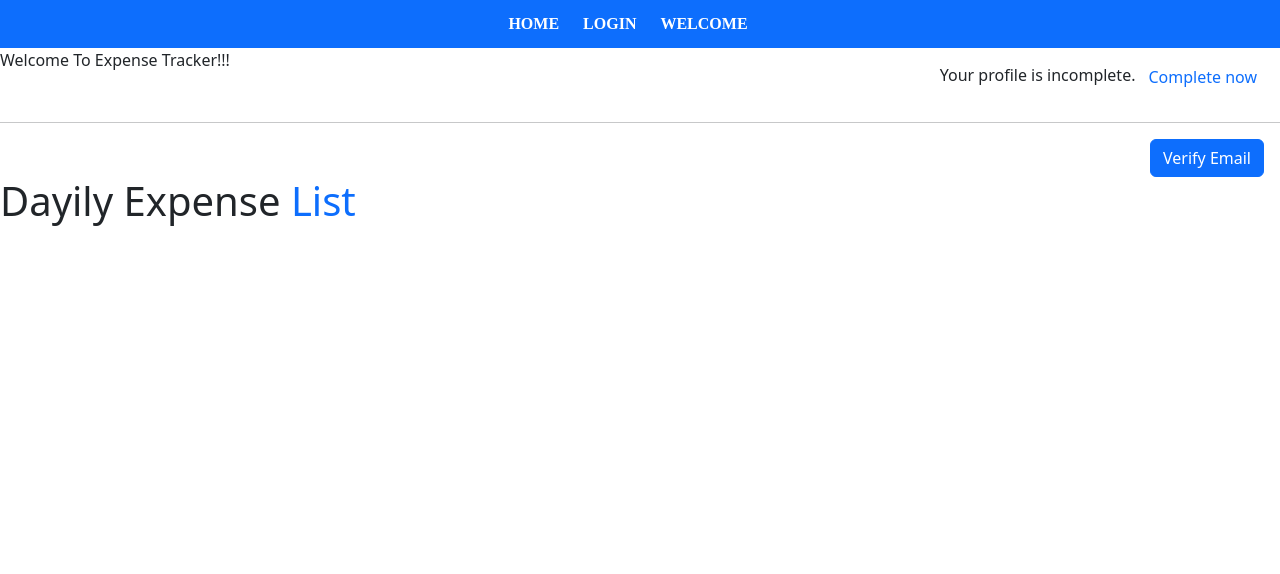
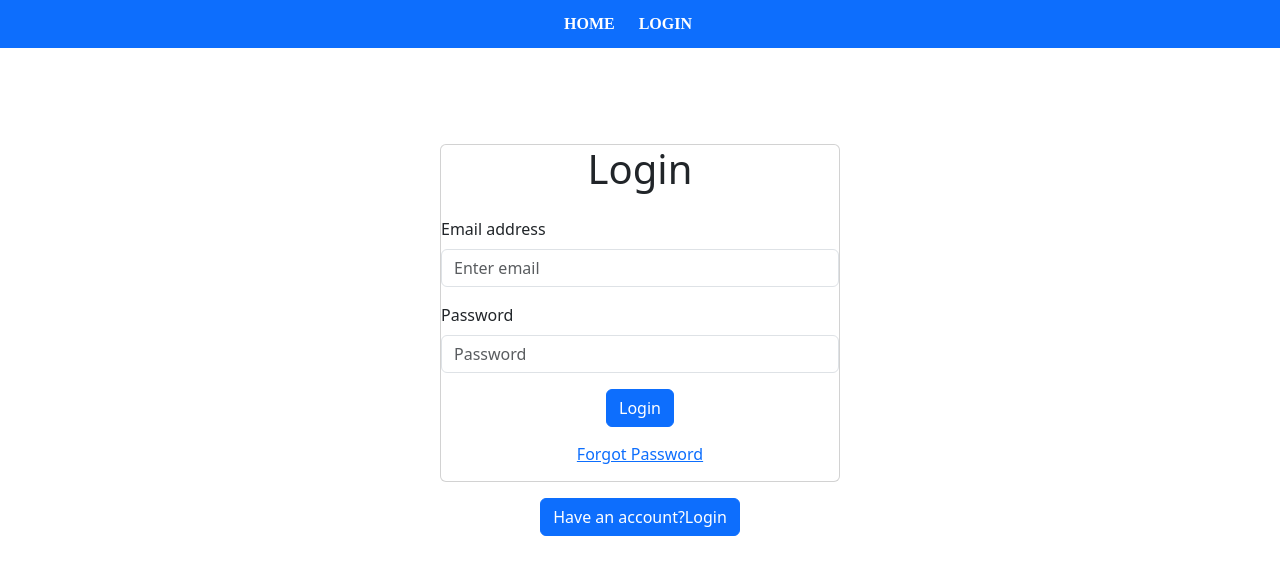
Before and after one commit to roshani2022/Expense-Tracker, a React (Create React App) app: page /Welcome in a window 1280 px wide. Shown: the top 574 px of the page. Built offline with nearby package versions, Linux system fonts and the light colour scheme.

Commit message:
Doing the Expense Tracker the right way using redux

```diff
--- a/package.json
+++ b/package.json
@@ -4,6 +4,7 @@
   "private": true,
   "dependencies": {
     "@fortawesome/fontawesome-free": "^6.5.1",
+    "@reduxjs/toolkit": "^2.0.1",
     "@testing-library/jest-dom": "^5.17.0",
     "@testing-library/react": "^13.4.0",
     "@testing-library/user-event": "^13.5.0",
@@ -13,6 +14,7 @@
     "react-bootstrap": "^2.9.1",
     "react-dom": "^18.2.0",
     "react-icons": "^4.12.0",
+    "react-redux": "^9.0.4",
     "react-router-dom": "^5.3.4",
     "react-scripts": "5.0.1",
     "web-vitals": "^2.1.4"
--- a/src/App.js
+++ b/src/App.js
@@ -1,5 +1,5 @@
-import React,{useContext} from "react";
-import { Route, BrowserRouter,Switch } from "react-router-dom";
+import React from "react";
+import { Route, BrowserRouter, Switch } from "react-router-dom";
 import "./App.css";
 import Login from "./Component/Login/Login";
 import Welcome from "./Component/Pages/Welcome";
@@ -8,35 +8,32 @@ import Home from "./Component/Pages/Home";
 import ProfilePage from "./Component/Pages/ProfilePage";
 import ForgotPassWord from "./Component/Pages/ForgotPassWord";
 import Expense from "./Component/Expense/Expense";
-
-import LoginContext from "./Component/Store/LoginContex";
+import { useSelector } from "react-redux";
 
 function App() {
+  const login = useSelector((state) => state.auth.isAuthenticated);
 
-  const loginCtx = useContext(LoginContext)
-  const isLoggin = loginCtx.isLoggedIn
   return (
     <BrowserRouter>
       <Root>
         <Switch>
-       <Route path='/' exact>
+          <Route path="/" exact>
             <Home />
           </Route>
-        <Route path='/Login'>
-          <Login/>
+          <Route path="/Login">
+            <Login />
           </Route>
-        <Route path='/Welcome'>
-          <Welcome/>
+
+          <Route path="/Welcome">{login ? <Welcome /> : <Login />}</Route>
+          <Route path="/ProfilePage">
+            <ProfilePage />
           </Route>
-        <Route path='/ProfilePage'>
-          <ProfilePage/>
+          <Route path="/ForgotPassWord">
+            <ForgotPassWord />
           </Route>
-        <Route path='/ForgotPassWord'>
-         <ForgotPassWord/>
-        </Route>
-        {isLoggin && (
-          <Route path='/Expense'>
-           <Expense/>
+          {login && (
+            <Route path="/Expense">
+              <Expense />
             </Route>
           )}
         </Switch>
--- a/src/Component/Expense/ExpneseForm.js
+++ b/src/Component/Expense/ExpneseForm.js
@@ -1,15 +1,25 @@
-import React, { useState, useContext,useEffect } from "react";
+import React, { useState, useEffect } from "react";
 import { Card, Form, Button } from "react-bootstrap";
-import ExpenseContext from "../Store/ExpenseContext";
+import { useSelector, useDispatch } from "react-redux";
+import { expenseActions } from "../../store/expense";
 
 const ExpenseForm = () => {
-  const expenseContext = useContext(ExpenseContext);
+  let url =
+    "https://expense-tracker-c2f34-default-rtdb.firebaseio.com/expenses.json";
 
-  const editedExpense = expenseContext.editedExpense;
+  const dispatch = useDispatch();
+  const editedExpense = useSelector((state) => state.expenses.editedExpense);
+  const expenses = useSelector((state) => state.expenses.expenses);
 
-  const [amount, setAmount] = useState(editedExpense ? editedExpense.amount : "");
-  const [detail, setDetail] = useState(editedExpense ? editedExpense.detail : "");
-  const [category, setCategory] = useState(editedExpense ? editedExpense.category : "Food");
+  const [amount, setAmount] = useState(
+    editedExpense ? editedExpense.amount : ""
+  );
+  const [detail, setDetail] = useState(
+    editedExpense ? editedExpense.detail : ""
+  );
+  const [category, setCategory] = useState(
+    editedExpense ? editedExpense.category : "Food"
+  );
 
   useEffect(() => {
     setAmount(editedExpense ? editedExpense.amount : "");
@@ -17,7 +27,35 @@ const ExpenseForm = () => {
     setCategory(editedExpense ? editedExpense.category : "Food");
   }, [editedExpense]);
 
+  useEffect(() => {
+    const getData = async () => {
+      try {
+        const res = await fetch(url);
 
+        if (res.ok) {
+          const data = await res.json();
+          console.log("get", data);
+
+          if (data) {
+            const expensesData = Object.entries(data).map(([id, expense]) => ({
+              id,
+              ...expense,
+            }));
+
+            dispatch(expenseActions.setExpenses(expensesData));
+          } else {
+            dispatch(expenseActions.setExpenses([]));
+          }
+        } else {
+          console.log("Failed to fetch data:", res.status);
+        }
+      } catch (err) {
+        console.log("Error fetching data:", err);
+      }
+    };
+
+    getData();
+  }, [dispatch]);
 
   const amountHandler = (event) => {
     setAmount(event.target.value);
@@ -41,16 +79,62 @@ const ExpenseForm = () => {
         category: category,
       };
 
-      expenseContext.updateExpense(updatedExpense);
+
+
+      try {
+        const res = await fetch(
+          `https://expense-tracker-c2f34-default-rtdb.firebaseio.com/expenses/${updatedExpense.id}.json`,
+          {
+            method: "PUT", // Use PUT method for updating
+            body: JSON.stringify(updatedExpense),
+            headers: {
+              "Content-Type": "application/json",
+            },
+          }
+        );
+
+        if (res.ok) {
+          dispatch(expenseActions.updateExpenses(updatedExpense));
+
+          console.log("Expense updated successfully");
+          alert("Expense updated successfully");
+        } else {
+          throw new Error("Failed to update expense");
+        }
+
+      } catch (err) {
+        console.log(err);
+        alert("Failed to update expense");
+      }
     } else {
-      let expenses = {
-
+      let newExpense = {
         amount,
         detail,
         category,
       };
+      try {
+        const res = await fetch(url, {
+          method: "POST",
+          body: JSON.stringify(newExpense),
+          headers: {
+            "Content-Type": "application/json",
+          },
+        });
+        if (res.ok) {
+          const data = await res.json();
+          newExpense.id = data.name;
 
-      expenseContext.addExpense(expenses);
+          console.log(data.name);
+
+          dispatch(expenseActions.addExpenses([...expenses, newExpense]));
+          console.log("expenses context", expenses);
+        } else {
+          console.log(res.error);
+        }
+      } catch (error) {
+        console.log(error);
+      }
+
     }
 
     setAmount("");
@@ -74,7 +158,7 @@ const ExpenseForm = () => {
             type="number"
             placeholder="Amount"
             onChange={amountHandler}
-            value={amount||""}
+            value={amount || ""}
           />
         </Form.Group>
         <Form.Group className="mb-3" controlId="formGroupText">
@@ -83,12 +167,12 @@ const ExpenseForm = () => {
             type="text"
             placeholder="ExpenseDetail"
             onChange={detailHandler}
-            value={detail||""}
+            value={detail || ""}
           />
         </Form.Group>
         <Form.Group className="mb-3" controlId="formGridCategory">
           <Form.Label>Expense Category</Form.Label>
-          <Form.Select onChange={categoryHandler} value={category||"Food"}>
+          <Form.Select onChange={categoryHandler} value={category || "Food"}>
             <option>Food</option>
             <option>Grocery</option>
             <option>Travel</option>
--- a/src/Component/Login/Login.js
+++ b/src/Component/Login/Login.js
@@ -1,24 +1,21 @@
-import React, { useContext, useRef, useState } from "react";
+import React, { useRef } from "react";
 import { Form, Card, Button, Container } from "react-bootstrap";
-import LoginContext from "../Store/LoginContex";
-import { useHistory,Link } from "react-router-dom";
-
+import { useHistory, Link } from "react-router-dom";
+import { useDispatch, useSelector } from "react-redux";
+import { authActions } from "../../store/auth";
 
 const Login = () => {
-  const [isLogin, setIsLogin] = useState(true);
-
-  const loginCtx = useContext(LoginContext);
+  const dispatch = useDispatch();
+  const login = useSelector((state) => state.auth.isAuthenticated);
   const history = useHistory();
-
+  console.log(login);
   const emailRef = useRef({ current: "" });
   const passwordRef = useRef({ current: "" });
   const confirmPasswordRef = useRef({ current: "" });
 
   const switchAuthModeHandler = () => {
-    setIsLogin((prevState) => !prevState);
+    dispatch(authActions.setLogin());
   };
-
-
 
   const submitHandler = (event) => {
     event.preventDefault();
@@ -29,7 +26,7 @@ const Login = () => {
 
     let url;
 
-    if (isLogin) {
+    if (!login) {
       url =
         "https://identitytoolkit.googleapis.com/v1/accounts:signInWithPassword?key=AIzaSyD-KuNBIcej1kXNRbQ4NAShkU3iwVjeguA";
     } else {
@@ -53,7 +50,6 @@ const Login = () => {
           return res.json();
         } else {
           return res.json().then((data) => {
-            //let errorMessage = "Authentication Failed!";
             let errorMessage;
             if (data && data.error && data.error.message) {
               errorMessage = data.error.message;
@@ -63,13 +59,15 @@ const Login = () => {
         }
       })
       .then((data) => {
-        if (isLogin) {
+        if (!login) {
           console.log("Login successful!");
         } else {
           console.log("Signup successful!");
         }
-         loginCtx.login(data.idToken);
 
+        dispatch(
+          authActions.login({ idToken: data.idToken, email: data.email })
+        );
         history.replace("/Welcome");
       })
       .catch((err) => {
@@ -85,7 +83,7 @@ const Login = () => {
   return (
     <Container className="d-flex flex-column align-items-center mt-5">
       <Card style={{ width: "25rem" }} className="mx-auto  mt-5">
-        <h1 className="text-center mb-4">{isLogin ? "Login" : "Sign Up"}</h1>
+        <h1 className="text-center mb-4">{!login ? "Login" : "Sign Up"}</h1>
         <Form onSubmit={submitHandler}>
           <Form.Group className="mb-3" controlId="formBasicEmail">
             <Form.Label className="text-left">Email address</Form.Label>
@@ -106,7 +104,7 @@ const Login = () => {
               required
             />
           </Form.Group>
-          {!isLogin ? (
+          {login ? (
             <Form.Group className="mb-3" controlId="formBasicConfirmPassword">
               <Form.Label className="text-start">Confirm Password</Form.Label>
               <Form.Control
@@ -125,22 +123,21 @@ const Login = () => {
               type="submit"
               className="mb-2 align-items-center"
             >
-              {isLogin ? "Login" : "SignUp"}
+              {!login ? "Login" : "SignUp"}
             </Button>
 
-            {isLogin &&
-              <Link to= '/ForgotPassWord' >
-              <Button variant="link" className="mb-2">
-                Forgot Password
-              </Button>
+            {!login && (
+              <Link to="/ForgotPassWord">
+                <Button variant="link" className="mb-2">
+                  Forgot Password
+                </Button>
               </Link>
-            }
+            )}
           </div>
         </Form>
       </Card>
       <Button type="button" onClick={switchAuthModeHandler} className="mt-3">
-      {isLogin ? "Have an account?Login" : " Don't Have an account SignUp"}
-
+        {!login ? "Have an account?Login" : " Don't Have an account SignUp"}
       </Button>
     </Container>
   );
--- a/src/Component/MainNavigation/Navbar.js
+++ b/src/Component/MainNavigation/Navbar.js
@@ -1,12 +1,12 @@
-import React, { useContext} from "react";
-import {NavLink} from 'react-router-dom'
-import { Navbar, Button,Nav } from "react-bootstrap";
-import LoginContext from "../Store/LoginContex";
+import React from "react";
+import { NavLink } from "react-router-dom";
+import { Navbar, Button, Nav } from "react-bootstrap";
+import { useSelector, useDispatch } from "react-redux";
+import { authActions } from "../../store/auth";
 
 const Header = () => {
-  const loginCtx = useContext(LoginContext);
-
-  const isLoggedIn = loginCtx.isLoggedIn;
+  const dispatch = useDispatch();
+  const login = useSelector((state) => state.auth.isAuthenticated);
 
   return (
     <>
@@ -35,7 +35,8 @@ const Header = () => {
           >
             HOME
           </NavLink>
-          {!isLoggedIn && <NavLink
+          {!login && (
+            <NavLink
               to="/Login"
               style={{
                 textDecoration: "none",
@@ -44,9 +45,10 @@ const Header = () => {
               }}
             >
               LOGIN
-          </NavLink>}
+            </NavLink>
+          )}
 
-
+          {login && (
             <NavLink
               to="/Welcome"
               style={{
@@ -57,19 +59,23 @@ const Header = () => {
             >
               WELCOME
             </NavLink>
+          )}
 
-          {isLoggedIn &&
-            <NavLink
-              to="/Login" >
+          {login && (
+            <NavLink to="/Login">
               <Button
                 variant="link"
-                onClick={() => loginCtx.logout()}
-                style={{ textDecoration: "none", color:"white",fontWeight: "bold" }}
+                onClick={() => dispatch(authActions.logout())}
+                style={{
+                  textDecoration: "none",
+                  color: "white",
+                  fontWeight: "bold",
+                }}
               >
                 LOGOUT
               </Button>
             </NavLink>
-            }
+          )}
         </Nav>
       </Navbar>
     </>
--- a/src/Component/Pages/ProfilePage.js
+++ b/src/Component/Pages/ProfilePage.js
@@ -1,56 +1,53 @@
-import React,{useContext, useEffect, useRef} from "react";
-import { Button, Col, Row, Container,Form } from "react-bootstrap";
-import LoginContext from "../Store/LoginContex";
-import {FaGithub,FaGlobe} from "react-icons/fa"
+import React, { useEffect, useRef } from "react";
+import { Button, Col, Row, Container, Form } from "react-bootstrap";
+import { FaGithub, FaGlobe } from "react-icons/fa";
+import { useSelector } from "react-redux";
+const ProfilePage = () => {
+  const idToken = useSelector((state) => state.auth.token);
 
-const ProfilePage = () => {
+  const nameRef = useRef("");
+  const photoRef = useRef("");
 
-  const nameRef = useRef("")
-  const photoRef = useRef("")
- const loginCtx = useContext(LoginContext)
+  let url =
+    "https://identitytoolkit.googleapis.com/v1/accounts:update?key=AIzaSyD-KuNBIcej1kXNRbQ4NAShkU3iwVjeguA";
 
- let url = 'https://identitytoolkit.googleapis.com/v1/accounts:update?key=AIzaSyD-KuNBIcej1kXNRbQ4NAShkU3iwVjeguA'
-
- useEffect(()=>{
-  const getData = async()=> {
-    try{
-      const res = await fetch(url,{
-        method:"POST",
+  useEffect(() => {
+    const getData = async () => {
+      try {
+        const res = await fetch(url, {
+          method: "POST",
           body: JSON.stringify({
-          idToken:loginCtx.token
+            idToken: idToken,
           }),
 
           headers: {
             "Content-Type": "application/json",
           },
-      })
+        });
 
         const data = await res.json();
-      console.log(data)
-      console.log(data.displayName)
-      nameRef.current.value=data.displayName;
-      photoRef.current.value=data.photoUrl
-    }catch(err){
-     console.log(err)
+        console.log(data);
+        console.log(data.displayName);
+        nameRef.current.value = data.displayName;
+        photoRef.current.value = data.photoUrl;
+      } catch (err) {
+        console.log(err);
       }
+    };
+    getData();
+  }, [idToken]);
 
-
-  }
-  getData()
-},[loginCtx.token])
-
-  const profileSubmitHandler = async(event) => {
+  const profileSubmitHandler = async (event) => {
     event.preventDefault();
 
     const enteredName = nameRef.current.value;
     const enteredURL = photoRef.current.value;
 
-
-    try{
-      const response = await fetch(url,{
-        method:"POST",
-        body:JSON.stringify({
-          idToken:loginCtx.token,
+    try {
+      const response = await fetch(url, {
+        method: "POST",
+        body: JSON.stringify({
+          idToken: idToken,
           displayName: enteredName,
           photoUrl: enteredURL,
           returnSecureToken: true,
@@ -58,20 +55,17 @@ const ProfilePage = () => {
         headers: {
           "Content-Type": "application/json",
         },
-       })
+      });
 
       const data = await response.json();
-
+      alert("updaed successfully");
 
       console.log(data);
     } catch (err) {
       console.log(err.message);
+      alert("something went wrong");
     }
-
-
-  }
-
-
+  };
 
   return (
     <>
@@ -103,37 +97,38 @@ const ProfilePage = () => {
         </Row>
         <hr></hr>
       </div>
-      <Container style={{marginRight:"15px"}}>
+      <Container style={{ marginRight: "15px" }}>
         <Row className="mt-2 mb-2">
-          <Col style={{fontWeight:"bold",fontSize:"20px"}}>Contact Details</Col>
+          <Col style={{ fontWeight: "bold", fontSize: "20px" }}>
+            Contact Details
+          </Col>
           <Col className="d-flex justify-content-end">
             <Button variant="outline-danger">Danger</Button>
           </Col>
         </Row>
         <Form onSubmit={profileSubmitHandler}>
           <Row className="mb-3">
-        <Form.Group as={Row} controlId="formHorizontalEmail" >
+            <Form.Group as={Row} controlId="formHorizontalEmail">
               <Form.Label column sm={2}>
-        <FaGithub size={32} color="black" />{" "}
-          Full Name:
+                <FaGithub size={32} color="black" /> Full Name:
               </Form.Label>
               <Col sm={4}>
-          <Form.Control type="text" ref={nameRef}/>
+                <Form.Control type="text" ref={nameRef} />
               </Col>
               <Form.Label column sm={2}>
-        <FaGlobe size={32} color="black" />{" "}
-          Profile Photo URL
+                <FaGlobe size={32} color="black" /> Profile Photo URL
               </Form.Label>
               <Col sm={4}>
                 <Form.Control type="text" ref={photoRef} />
               </Col>
             </Form.Group>
           </Row>
-       <Button variant="danger" type="submit">Update</Button>
+          <Button variant="danger" type="submit">
+            Update
+          </Button>
         </Form>
         <hr></hr>
       </Container>
-
     </>
   );
 };
--- a/src/Component/Pages/Welcome.js
+++ b/src/Component/Pages/Welcome.js
@@ -1,50 +1,48 @@
-import React, { useContext } from "react";
+import React from "react";
 import { Row, Button, Col } from "react-bootstrap";
-import { useHistory,Link } from "react-router-dom";
-import LoginContext from "../Store/LoginContex";
+import { useHistory, Link } from "react-router-dom";
+import { useSelector } from "react-redux";
 
 const Welcome = () => {
   const history = useHistory();
 
-  const loginCtx = useContext(LoginContext)
+  const idToken = useSelector((state) => state.auth.token);
 
-let url = 'https://identitytoolkit.googleapis.com/v1/accounts:sendOobCode?key=AIzaSyD-KuNBIcej1kXNRbQ4NAShkU3iwVjeguA'
+  console.log(idToken);
 
+  let url =
+    "https://identitytoolkit.googleapis.com/v1/accounts:sendOobCode?key=AIzaSyD-KuNBIcej1kXNRbQ4NAShkU3iwVjeguA";
 
   const handleCompleteProfile = () => {
-
     history.replace("/ProfilePage");
   };
-  const emailVerificationHandler = async() => {
-     try{
-      const res = await fetch(url,{
-        method:"POST",
+  const emailVerificationHandler = async () => {
+    try {
+      const res = await fetch(url, {
+        method: "POST",
         body: JSON.stringify({
-          idToken:loginCtx.token,
-          requestType:"VERIFY_EMAIL",
+          idToken: idToken,
+          requestType: "VERIFY_EMAIL",
         }),
 
         headers: {
           "Content-Type": "application/json",
         },
-      })
+      });
 
-      if(!res.ok){
-        const errorData = await res.json()
-        console.log('error', errorData)
-        alert('invalid,credential')
+      if (!res.ok) {
+        const errorData = await res.json();
+        console.log("error", errorData);
+        alert("invalid,credential");
+      } else {
+        const data = await res.json();
+        console.log(data);
+        alert("please check your email");
       }
-      else{
-        const data = await res.json()
-      console.log(data)
-      alert('please check your email')
-      }
-
-
-     }catch(error){
-       console.log(error)
-     }
-  }
+    } catch (error) {
+      console.log(error);
+    }
+  };
   return (
     <>
       <div>
@@ -53,11 +51,20 @@ let url = 'https://identitytoolkit.googleapis.com/v1/accounts:sendOobCode?key=AI
             <p>Welcome To Expense Tracker!!!</p>
           </Col>
           <Col className="d-flex justify-content-end">
-          <div style={{ background: "lightbrown", borderRadius: "25px", padding: "10px" }}>
+            <div
+              style={{
+                background: "lightbrown",
+                borderRadius: "25px",
+                padding: "10px",
+              }}
+            >
               <p style={{ margin: "0" }}>
                 Your profile is incomplete.
-                <Button variant="link" style={{ textDecoration: "none", margin: "0" }}
-                onClick={handleCompleteProfile}>
+                <Button
+                  variant="link"
+                  style={{ textDecoration: "none", margin: "0" }}
+                  onClick={handleCompleteProfile}
+                >
                   Complete now
                 </Button>
               </p>
@@ -66,10 +73,15 @@ let url = 'https://identitytoolkit.googleapis.com/v1/accounts:sendOobCode?key=AI
         </Row>
         <hr></hr>
         <div className="d-flex justify-content-end me-3">
-        <Button onClick={emailVerificationHandler}>Verify Email</Button>
+          <Button onClick={emailVerificationHandler}>Verify Email</Button>
         </div>
-        <h1>Dayily Expense<Link to='/Expense' style={{textDecoration:'none'}}> List
-          </Link></h1>
+        <h1>
+          Dayily Expense
+          <Link to="/Expense" style={{ textDecoration: "none" }}>
+            {" "}
+            List
+          </Link>
+        </h1>
       </div>
     </>
   );
--- /dev/null
+++ b/src/store/auth.js
@@ -0,0 +1,41 @@
+import { createSlice } from "@reduxjs/toolkit";
+
+const initialAuthState = {
+  isAuthenticated:false,
+  token: localStorage.getItem("user"),
+  userEmail: localStorage.getItem("userEmail"),
+};
+
+console.log('auth',initialAuthState.token)
+
+const authSlice = createSlice({
+  name: "authentication",
+  initialState: initialAuthState,
+  reducers: {
+    login(state, action) {
+      state.token = action.payload.idToken;
+      state.isAuthenticated =true;
+      state.userEmail = action.payload.email;
+      localStorage.setItem("user", action.payload.idToken);
+      localStorage.setItem("userEmail", action.payload.email);
+
+      console.log(state.token)
+    },
+    logout(state) {
+      state.token = null;
+      state.userEmail = null;
+      state.isAuthenticated = false;
+      localStorage.removeItem("user");
+      localStorage.removeItem("userEmail");
+
+    },
+    setLogin(state) {
+      state.isAuthenticated = !state.isAuthenticated;
+    },
+
+  },
+});
+
+export const authActions = authSlice.actions;
+
+export default authSlice.reducer;
--- /dev/null
+++ b/src/store/expense.js
@@ -0,0 +1,38 @@
+import { createSlice } from "@reduxjs/toolkit";
+
+const initialExpenseState = {
+    expenses : [],
+
+   editedexpenses:null,
+}
+
+const expenseSlice = createSlice({
+    name :'expenses',
+    initialState:initialExpenseState,
+    reducers:{
+        setExpenses(state, action) {
+            state.expenses = action.payload;
+          },
+        addExpenses(state,action){
+          state.expenses=action.payload
+
+        },
+        removeExpenses(state,action){
+            state.expenses = state.expenses.filter((expense) => expense.id !== action.payload);
+        },
+        editExpenses(state,action){
+            state.editedExpense = action.payload;
+        },
+        updateExpenses(state, action) {
+            state.expenses = state.expenses.map((expense) =>
+              expense.id === action.payload.id ? action.payload : expense
+            );
+          },
+
+    }
+})
+console.log(initialExpenseState)
+
+export const expenseActions = expenseSlice.actions
+
+export default expenseSlice.reducer
```
Also changed, not shown: src/Component/Expense/ExpenseList.js (+72 -14 lines), src/index.js (+9 -8 lines), src/store/index.js (added, +12 -0 lines), 1 other file (tests, documents, lock files or other folders). Lines whose indentation alone changed are shown as unchanged.
